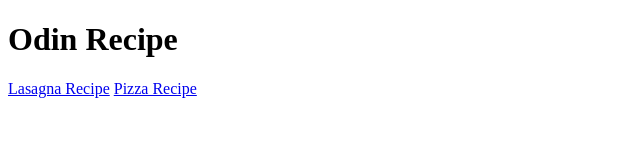
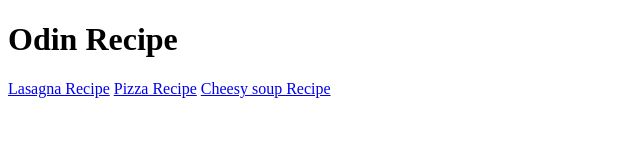
Before and after one commit to balsar87/odin-recipes, a plain HTML site: page index.html in a window 1280 px wide. Shown: the whole page, without its empty margins (0-640 px from the left). Drawn offline with Linux system fonts and the light colour scheme.

Commit message:
Added link to recipes to index

```diff
--- a/index.html
+++ b/index.html
@@ -10,5 +10,6 @@
 
     <a href="recipes/lasagna.html">Lasagna Recipe</a>
     <a href="recipes/pizza.html">Pizza Recipe</a>
+    <a href="recipes/cheesysoup.html">Cheesy soup Recipe</a>
 </body>
 </html>
```
